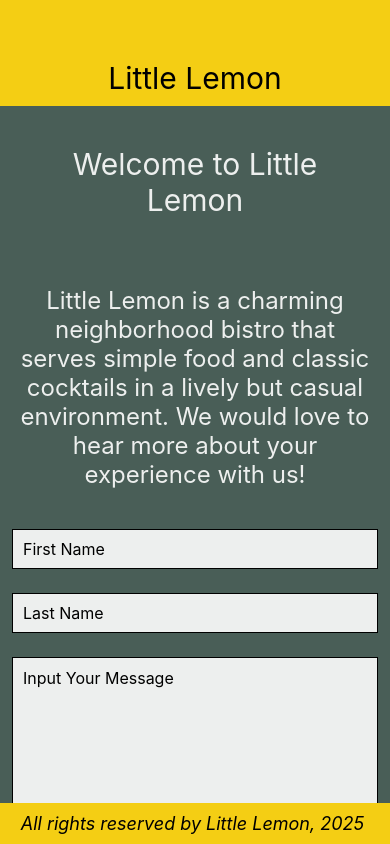
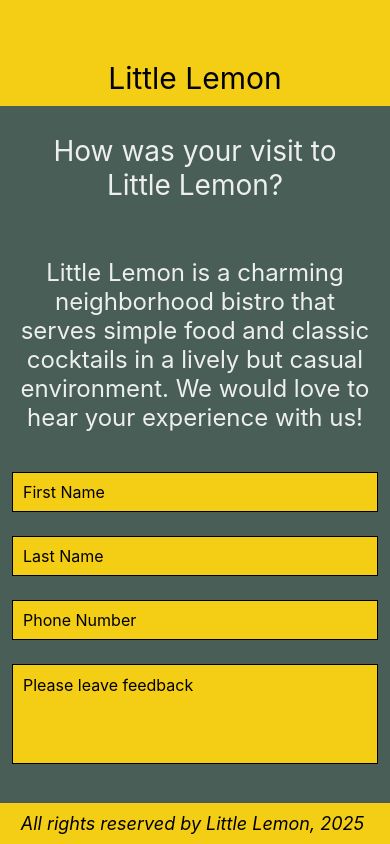
Before and after one commit to vetacode/reactNativePlayground, a React Native app: screen / in a window 390 px wide. Built offline with nearby package versions, Linux system fonts and the light colour scheme.

Commit message:
adding FeedbackForm component

```diff
--- a/App.js
+++ b/App.js
@@ -1,9 +1,9 @@
 import { StyleSheet, View } from 'react-native';
 
+import FeedbackForm from './components/FeedbackForm';
 import LittleLemonFooter from './components/LittleLemonFooter';
 import LittleLemonHeader from './components/LittleLemonHeader';
 import { black, green } from './components/MenuItems';
-import WelcomeScreen from './components/WelcomeScreen';
 // import MenuItemsSectionList from './components/MenuItemsSectionList';
 // import SectionListAssign from './components/SectionListAssign';ß
 // import SectionListAssignAnswer from './components/SectionListAssignAnswer';
@@ -15,7 +15,8 @@
     <>
       <View style={styles.container}>
         <LittleLemonHeader />
-        <WelcomeScreen />
+        {/* <WelcomeScreen /> */}
+        <FeedbackForm />
         {/* <MenuItems /> */}
         {/* <SectionListAssign /> */}
         {/* <SectionListAssignAnswer /> */}
--- /dev/null
+++ b/components/FeedbackForm.js
@@ -0,0 +1,96 @@
+import { useState } from 'react';
+import { ScrollView, StyleSheet, Text, TextInput } from 'react-native';
+
+const FeedbackForm = () => {
+  // declare the variables
+  const [firstName, onChangeFirstName] = useState('');
+  const [lastName, onChangeLastName] = useState('');
+  const [message, onChangeMessage] = useState('');
+  const [phoneNumber, onChangePhoneNumber] = useState('');
+
+  return (
+    <ScrollView style={styles.container}>
+      <Text style={styles.headingSection}>
+        How was your visit to Little Lemon?
+      </Text>
+
+      <Text style={styles.infoSection}>
+        Little Lemon is a charming neighborhood bistro that serves simple food
+        and classic cocktails in a lively but casual environment. We would love
+        to hear your experience with us!
+      </Text>
+
+      <TextInput
+        style={styles.input}
+        value={firstName}
+        onChangeText={onChangeFirstName}
+        placeholder={'First Name'}
+      />
+
+      <TextInput
+        style={styles.input}
+        value={lastName}
+        onChangeText={onChangeLastName}
+        placeholder={'Last Name'}
+      />
+
+      <TextInput
+        style={styles.input}
+        value={phoneNumber}
+        onChangeText={onChangePhoneNumber}
+        placeholder={'Phone Number'}
+        keyboardType={'phone-pad'}
+      />
+
+      <TextInput
+        style={styles.messageInput}
+        value={message}
+        onChangeText={onChangeMessage}
+        placeholder={'Please leave feedback'}
+        multiline={true}
+        maxLength={250}
+      />
+    </ScrollView>
+  );
+};
+
+const styles = StyleSheet.create({
+  container: {
+    flex: 1,
+  },
+  input: {
+    height: 40,
+    margin: 12,
+    borderWidth: 1,
+    padding: 10,
+    fontSize: 16,
+    borderColor: 'EDEFEE',
+    backgroundColor: '#F4CE14',
+  },
+  messageInput: {
+    height: 100,
+    margin: 12,
+    borderWidth: 1,
+    padding: 10,
+    fontSize: 16,
+    backgroundColor: '#F4CE14',
+  },
+  infoSection: {
+    fontSize: 24,
+    padding: 20,
+    marginVertical: 8,
+    color: '#EDEFEE',
+    textAlign: 'center',
+    backgroundColor: '#495E57',
+  },
+  headingSection: {
+    fontSize: 28,
+    padding: 20,
+    marginVertical: 8,
+    color: '#EDEFEE',
+    textAlign: 'center',
+    backgroundColor: '#495E57',
+  },
+});
+
+export default FeedbackForm;
```
